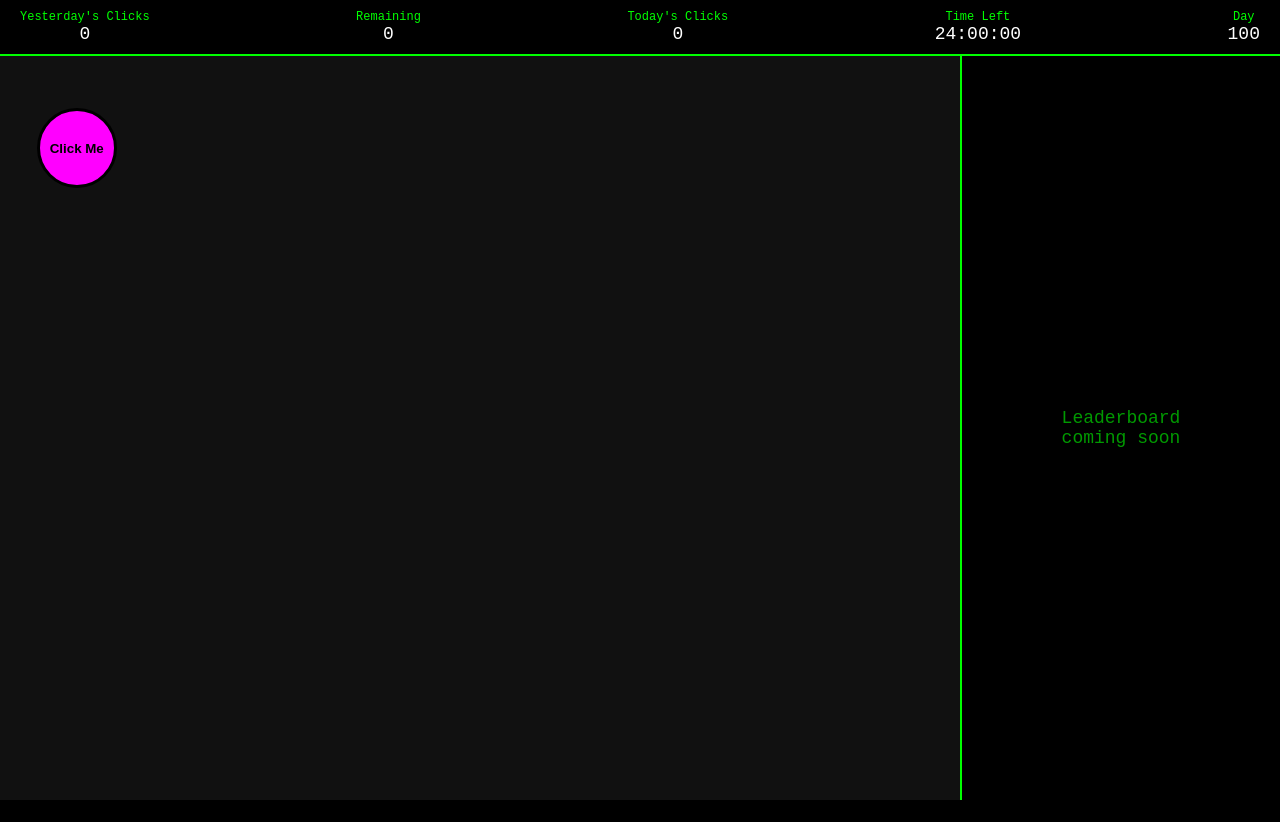
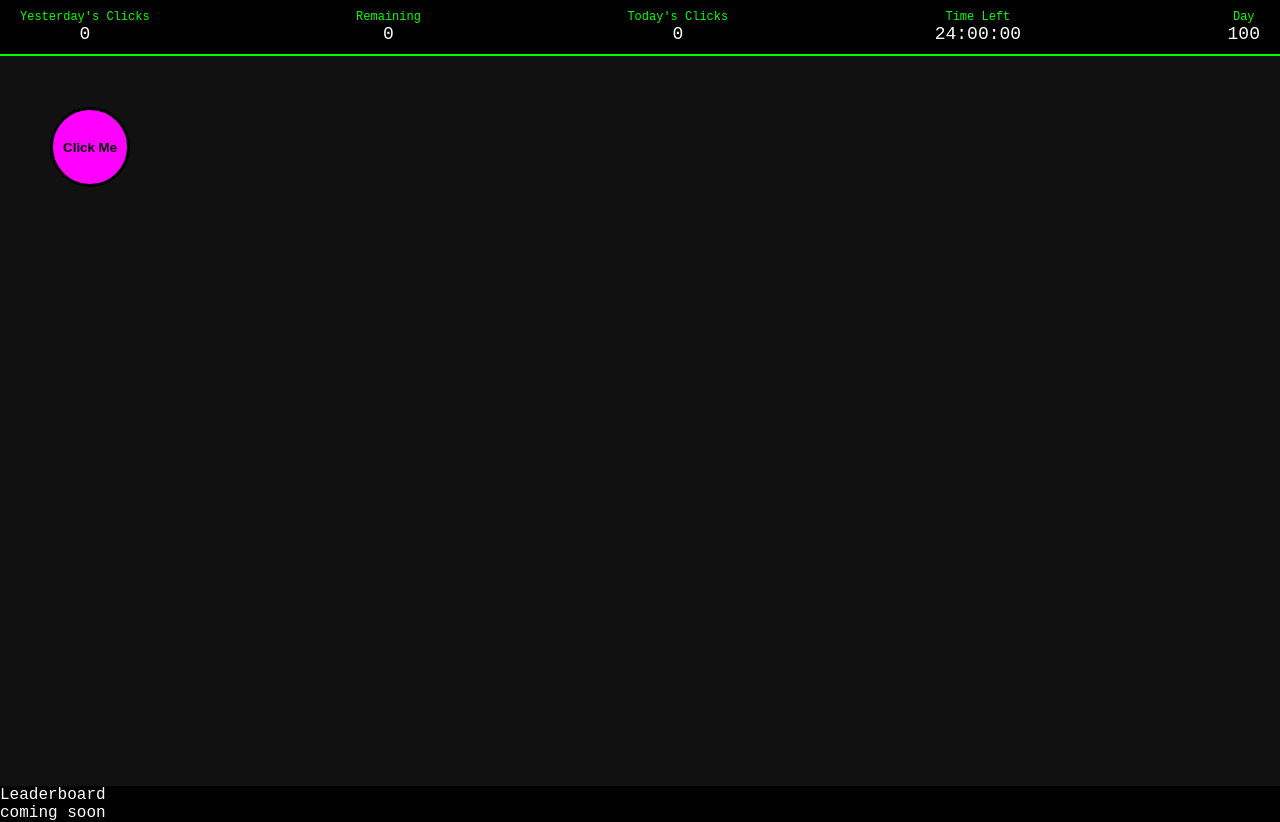
Before and after one commit to dhbrrjudrvrjdhfv/ClickerCat, a website: page public/index.html in a window 1280 px wide. Before the commit the page ends 800 px from the top, so only its background shows below. Drawn offline with Linux system fonts and the light colour scheme; no server answers.

Commit message:
Update style.css

```diff
--- a/public/style.css
+++ b/public/style.css
@@ -1,64 +1,41 @@
-*{box-sizing:border-box;margin:0;padding:0}
+* { box-sizing: border-box; margin:0; padding:0; }
 
-body{
-  margin:0;
-  height:100vh;
-  overflow:hidden;
-  background:#000;
-  color:#fff;
-  font-family:'Courier New',monospace;
-  display:flex;
-  flex-direction:column;
+body {
+  margin: 0;
+  height: 100vh;
+  background: #000;
+  color: #fff;
+  font-family: 'Courier New', monospace;
+  overflow: hidden;
 }
 
-.header{
-  display:flex;
-  justify-content:space-between;
-  padding:10px;
-  background:#000;
-  border-bottom:2px solid #0f0;
-  flex-wrap:wrap;
-  font-size:14px;
+.header {
+  display: flex;
+  justify-content: space-between;
+  padding: 10px;
+  background: #000;
+  border-bottom: 2px solid #0f0;
+  flex-wrap: wrap;
 }
 
-.stat{text-align:center;margin:0 10px}
-.label{display:block;color:#0f0;font-size:12px}
-.value{font-size:18px}
+.stat { text-align:center; margin:0 10px; }
+.label { display:block; color:#0f0; font-size:12px; }
+.value { font-size:18px; }
 
-.game-container{
-  flex:1;
-  display:grid;
-  grid-template-columns:3fr 1fr; /* 75% mole area | 25% black panel */
+.main {
+  position: relative;
+  height: calc(100vh - 70px);
+  background: #111;
+  overflow: hidden;
 }
 
-#play-area{
-  position:relative;
-  background:#111;
-  overflow:hidden;
+#mole {
+  position: absolute;
+  width: 80px;
+  height: 80px;
+  background: #f0f;
+  border: 3px solid #000;
+  border-radius: 50%;
+  cursor: pointer;
+  font-weight: bold;
 }
-
-#right-panel{
-  background:#000;
-  border-left:2px solid #0f0;
-  padding:20px;
-  color:#0f0;
-  display:flex;
-  align-items:center;
-  justify-content:center;
-  font-size:18px;
-  text-align:center;
-}
-
-.panel-placeholder{opacity:0.6}
-
-#mole{
-  position:absolute;
-  width:80px;
-  height:80px;
-  background:#f0f;
-  border:3px solid #000;
-  border-radius:50%;
-  cursor:pointer;
-  font-weight:bold;
-  user-select:none;
-}
```
